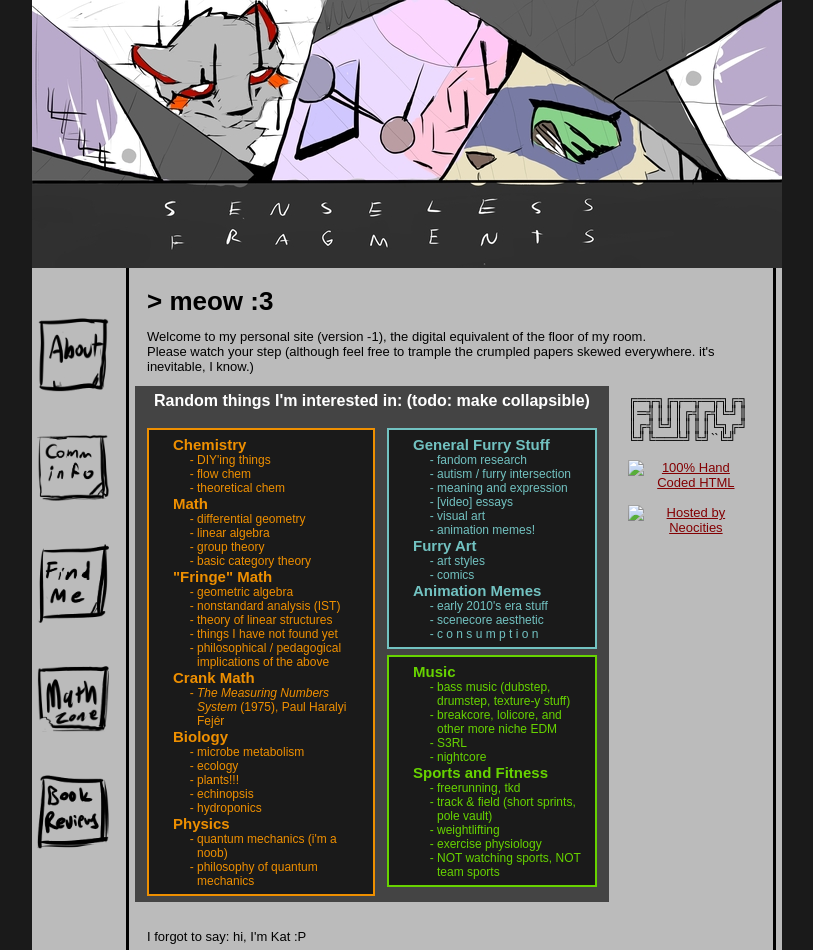
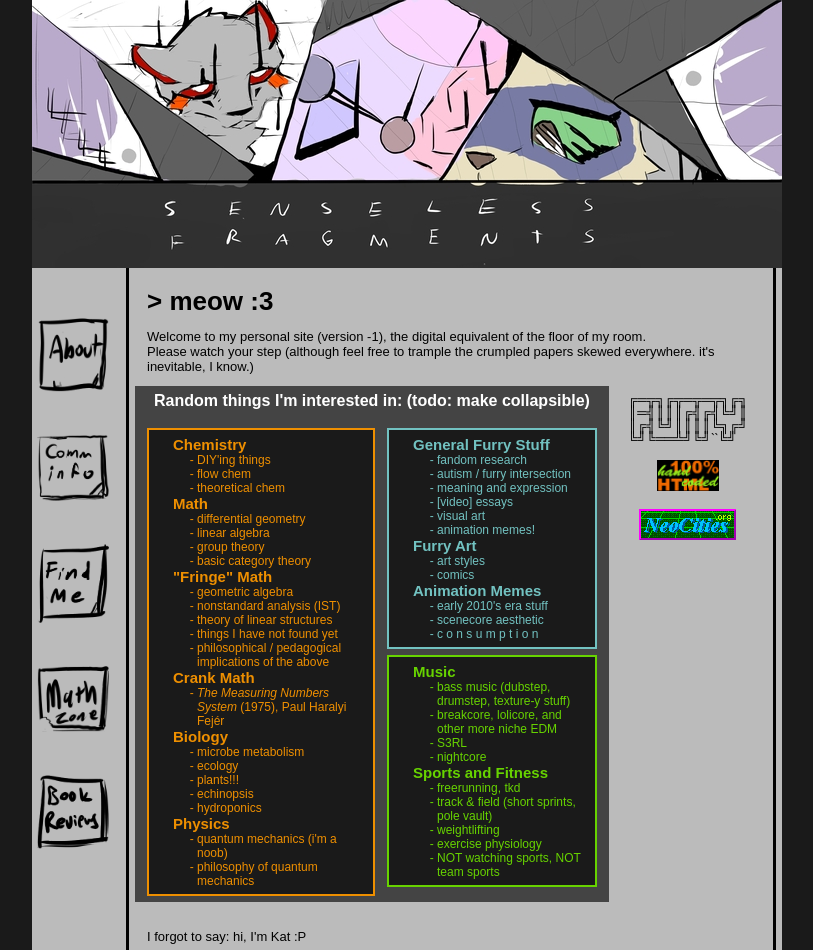
Before and after one commit to AlexRandomkat/meowspace, a plain HTML site: page site/about.html in a window 1280 px wide. Shown: the top 950 px of the page, without its empty margins (233-1046 px from the left). Drawn offline with nearby package versions, Linux system fonts and the light colour scheme; the site is published under a folder, as on GitHub Pages, so addresses that start at the root find nothing.

Commit message:
deploy test

```diff
--- a/site/about.html
+++ b/site/about.html
@@ -154,12 +154,12 @@
             </div>
             <br>
             <a href="https://ermel.org/handcoded/">
-              <img src="/images/handaxel3.png" alt="100% Hand Coded HTML" title="100% Hand Coded HTML" height="31">
+              <img src="images/handaxel3.png" alt="100% Hand Coded HTML" title="100% Hand Coded HTML" height="31">
             </a>
             <br>
             <br>
             <a href="https://neocities.org/site/alexrandomkat">
-              <img src="/images/neocities-60.gif" alt="Hosted by Neocities" title="Hosted by Neocities" height="31">
+              <img src="images/neocities-60.gif" alt="Hosted by Neocities" title="Hosted by Neocities" height="31">
             </a>
           </div>
         </div>
```
Also changed, not shown: 1 other file.
